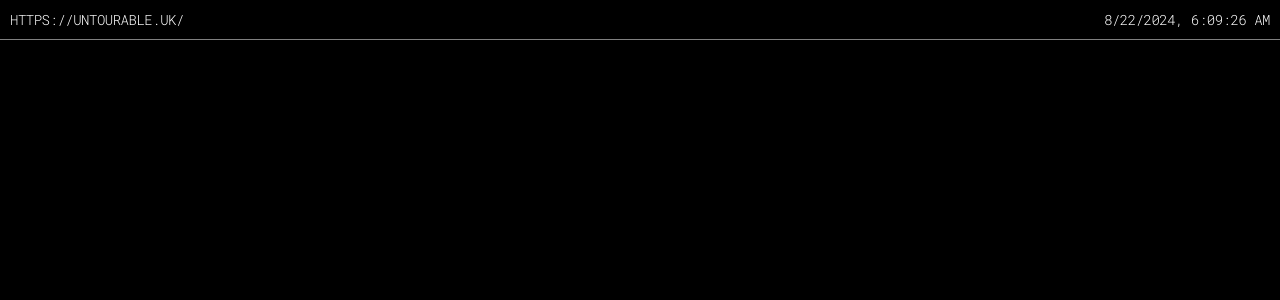
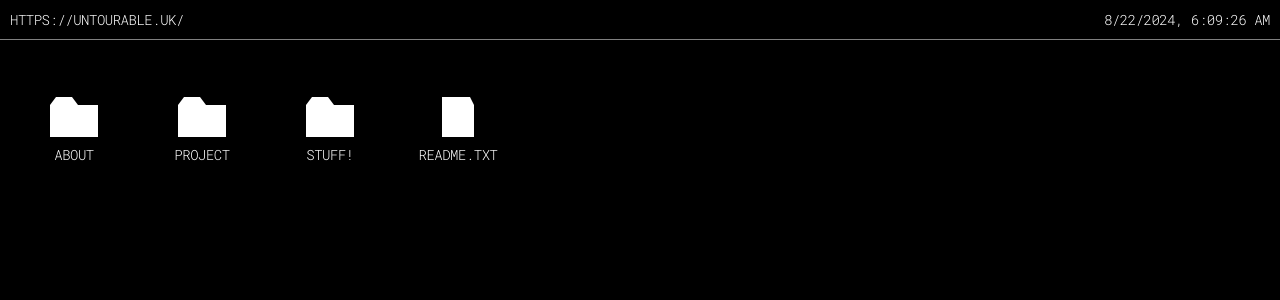
Before and after one commit to unsignd/untourable.uk, a React (Create React App) app: page / in a window 1280 px wide. Shown: the top 300 px of the page. Built offline with nearby package versions, Linux system fonts and the light colour scheme.

Commit message:
create root folder

```diff
--- /dev/null
+++ b/src/components/Item.tsx
@@ -0,0 +1,37 @@
+import styled from 'styled-components';
+import { Text } from './Text';
+import { ItemType } from '../types';
+import { ReactComponent as FileSVG } from '../assets/file.svg';
+import { ReactComponent as FolderSVG } from '../assets/folder.svg';
+
+const Container = styled.div`
+  width: 68px;
+  height: 92px;
+
+  display: flex;
+  flex-direction: column;
+  align-items: center;
+  justify-content: center;
+  gap: 8px;
+
+  &:hover {
+    border: 1px dotted #808080;
+  }
+`;
+
+const FileName = styled(Text)`
+  width: 120px;
+
+  text-align: center;
+
+  overflow-wrap: anywhere;
+`;
+
+export function Item({ children, type }: { children: string; type: ItemType }) {
+  return (
+    <Container>
+      {{ [ItemType.FILE]: <FileSVG />, [ItemType.FOLDER]: <FolderSVG /> }[type]}
+      <FileName>{children}</FileName>
+    </Container>
+  );
+}
--- a/src/components/Text.tsx
+++ b/src/components/Text.tsx
@@ -9,6 +9,6 @@ const Container = styled.p`
   text-transform: uppercase;
 `;
 
-export function Text({ children }: { children: string }) {
-  return <Container>{children}</Container>;
+export function Text({ children, ...props }: { children: string }) {
+  return <Container {...props}>{children}</Container>;
 }
--- /dev/null
+++ b/src/custom.d.ts
@@ -0,0 +1,6 @@
+declare module '*.svg' {
+  import React = require('react');
+  export const ReactComponent: React.FC<React.SVGProps<SVGSVGElement>>;
+  const src: string;
+  export default src;
+}
--- a/src/index.css
+++ b/src/index.css
@@ -4,6 +4,14 @@ body {
   font-family: 'Roboto Mono', monospace;
   -webkit-font-smoothing: antialiased;
   -moz-osx-font-smoothing: grayscale;
+}
+
+p {
+  display: inline-block;
+}
+
+svg {
+  flex-shrink: 0;
 }
 
 * {
--- a/src/pages/Landing.tsx
+++ b/src/pages/Landing.tsx
@@ -1,7 +1,26 @@
 import styled from 'styled-components';
+import { Item } from '../components/Item';
+import { ItemType } from '../types';
 
-const Container = styled.div``;
+const Container = styled.div`
+  width: 100%;
+  height: calc(100% - 40px);
+
+  padding: 40px;
+
+  display: grid;
+  grid-template-columns: repeat(auto-fill, 48px);
+  grid-template-rows: 72px;
+  gap: 80px;
+`;
 
 export function Landing() {
-  return <Container></Container>;
+  return (
+    <Container>
+      <Item type={ItemType.FOLDER}>about</Item>
+      <Item type={ItemType.FOLDER}>project</Item>
+      <Item type={ItemType.FOLDER}>stuff!</Item>
+      <Item type={ItemType.FILE}>readme.txt</Item>
+    </Container>
+  );
 }
--- /dev/null
+++ b/src/types/index.ts
@@ -0,0 +1,4 @@
+export enum ItemType {
+  FOLDER,
+  FILE,
+}
```
Also changed, not shown: tsconfig.json (+2 -8 lines), src/assets/file.svg (added), src/assets/folder.svg (added).
